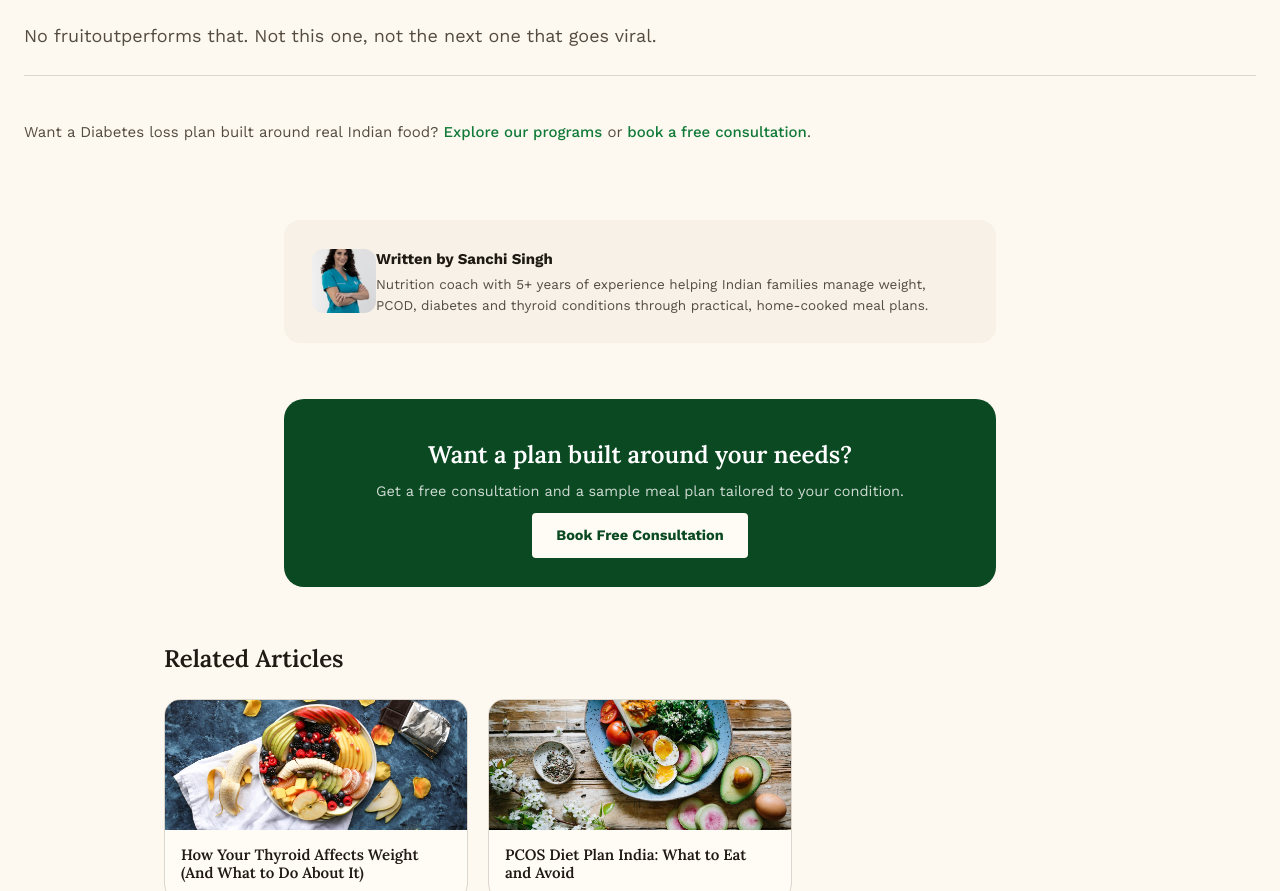
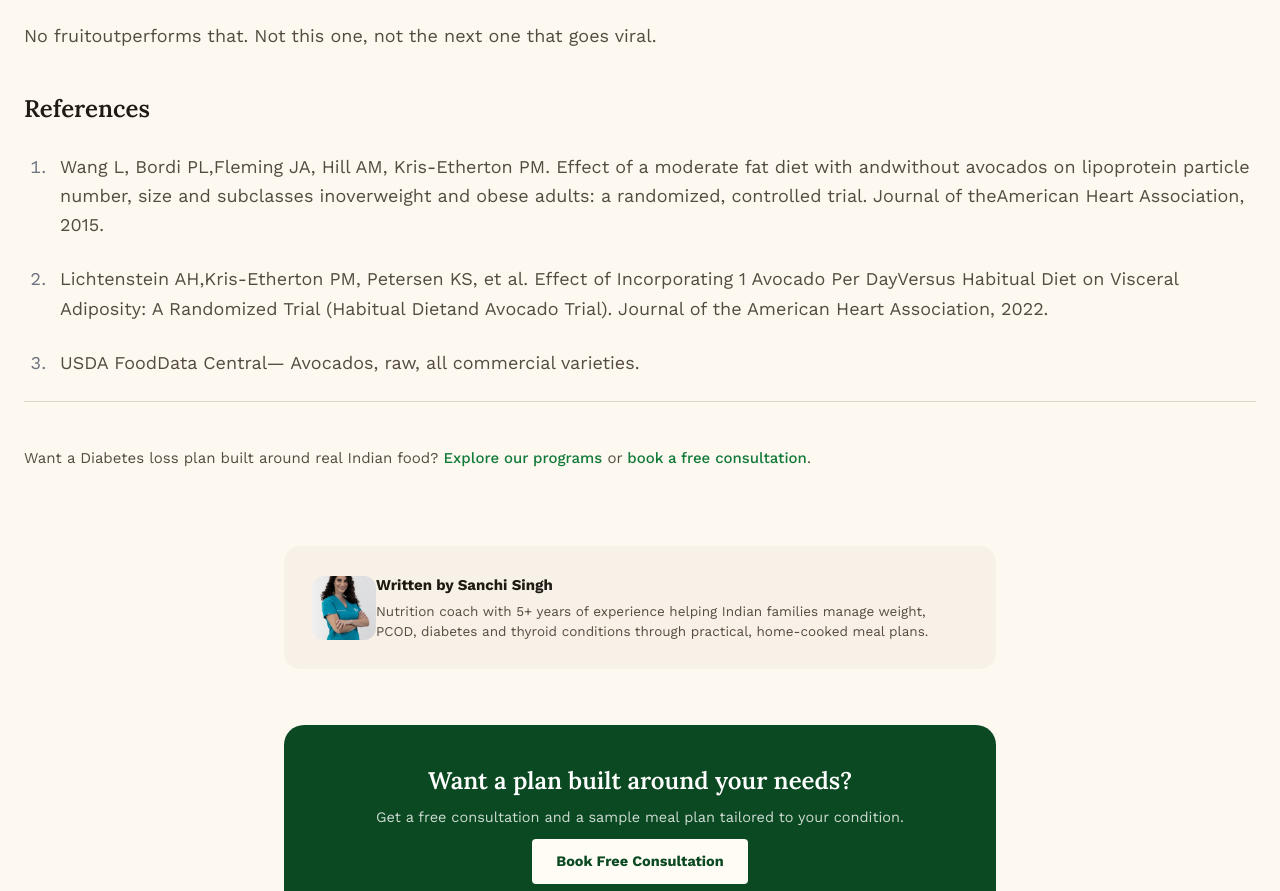
Before and after one commit to tshobhit8/sanchi-wellness, an Eleventy site: page src/blogs/posts/is-avocado-good-for-your-heart-an-indian-dietitian-explains.md in a window 1280 px wide. Shown: the part 5251-6142 px from the top of the page. Built offline with nearby package versions, Linux system fonts and the light colour scheme; Eleventy itself is replaced by a stand-in of ours; files that its build step writes are made by us from their sources.

Commit message:
Update Blog Post “is-avocado-good-for-your-heart-an-indian-dietitian-explains”

```diff
--- a/src/blogs/posts/is-avocado-good-for-your-heart-an-indian-dietitian-explains.md
+++ b/src/blogs/posts/is-avocado-good-for-your-heart-an-indian-dietitian-explains.md
@@ -24,11 +24,7 @@ She wanted toknow if it was worth ₹180 a week.
 
 My answer tooktwenty minutes, so here it is properly.
 
-
-
 </div>
-
-
 
 <div id="short">
 
@@ -43,8 +39,6 @@ An avocado added on top of your usual butter-and-cheese sandwich does close to n
 That distinction is the entire article. Everything below is detail.
 
 </div>
-
-
 
 <div id="actually">
 
@@ -68,8 +62,6 @@ The potassium matters too, for blood pressure. One caveat, and it’s important:
 
 </div>
 
-
-
 <div id="research">
 
 ## What the research actually says about one avocado a day
@@ -88,11 +80,7 @@ I’m telling youthe disappointing study because I’d rather you trust me than
 
 Which brings usto the question nobody writing about avocados wants to answer.
 
-
-
 </div>
-
-
 
 <div id="Money">
 
@@ -110,8 +98,6 @@ Nutritionadvice that ignores what things cost isn’t advice. It’s marketing.
 
 </div>
 
-
-
 <div id="eat">
 
 ## How much avocado should you eat?
@@ -126,8 +112,6 @@ If you wantthat number worked out for your body and your routine rather than gue
 
 </div>
 
-
-
 <div id="everday">
 
 ## Can I eat avocado every day?
@@ -137,8 +121,6 @@ For mosthealthy adults, yes — there’s nothing about daily avocado that cause
 But you don’t *need*to. Nothing about a good diet requires any single food to appear daily. Threeor four times a week is completely fine. Eating it because you enjoy it is abetter reason than eating it because a trial protocol used a daily dose.
 
 </div>
-
-
 
 <div id="cholesterol">
 
@@ -152,8 +134,6 @@ What avocadowill not do is offset a diet that’s otherwise working against you.
 
 </div>
 
-
-
 <div id="diabetes">
 
 ## Avocado, diabetes and weight loss
@@ -166,8 +146,6 @@ Same food.Opposite outcomes. Depends only on whether it replaced something or jo
 
 </div>
 
-
-
 <div id="Buying">
 
 ## Buying and storing, since nobody mentions this
@@ -178,13 +156,7 @@ To speed upripening, put it in a paper bag with a banana. To slow it down once r
 
 Cut surfacegoes brown fast. Lemon juice, cling film pressed directly against the flesh,and keeping the seed in the unused half all help a bit.
 
-
-
 </div>
-
-
-
-
 
 <div id="ways_to_eat">
 
@@ -198,8 +170,6 @@ The point isn’tto build meals around it. It’s an ingredient, not a centrepie
 
 </div>
 
-
-
 <div id="end">
 
 ## What I’d actually tell you if you were sitting across from me
@@ -211,3 +181,15 @@ But hearthealth isn’t built out of individual foods. It’s built out of what
 No fruitoutperforms that. Not this one, not the next one that goes viral.
 
 </div>
+
+<div id="ref">
+
+### References
+
+1. Wang L, Bordi PL,Fleming JA, Hill AM, Kris-Etherton PM. Effect of a moderate fat diet with andwithout avocados on lipoprotein particle number, size and subclasses inoverweight and obese adults: a randomized, controlled trial. Journal of theAmerican Heart Association, 2015.
+
+2. Lichtenstein AH,Kris-Etherton PM, Petersen KS, et al. Effect of Incorporating 1 Avocado Per DayVersus Habitual Diet on Visceral Adiposity: A Randomized Trial (Habitual Dietand Avocado Trial). Journal of the American Heart Association, 2022.
+
+3. USDA FoodData Central— Avocados, raw, all commercial varieties.
+
+</div>
```
